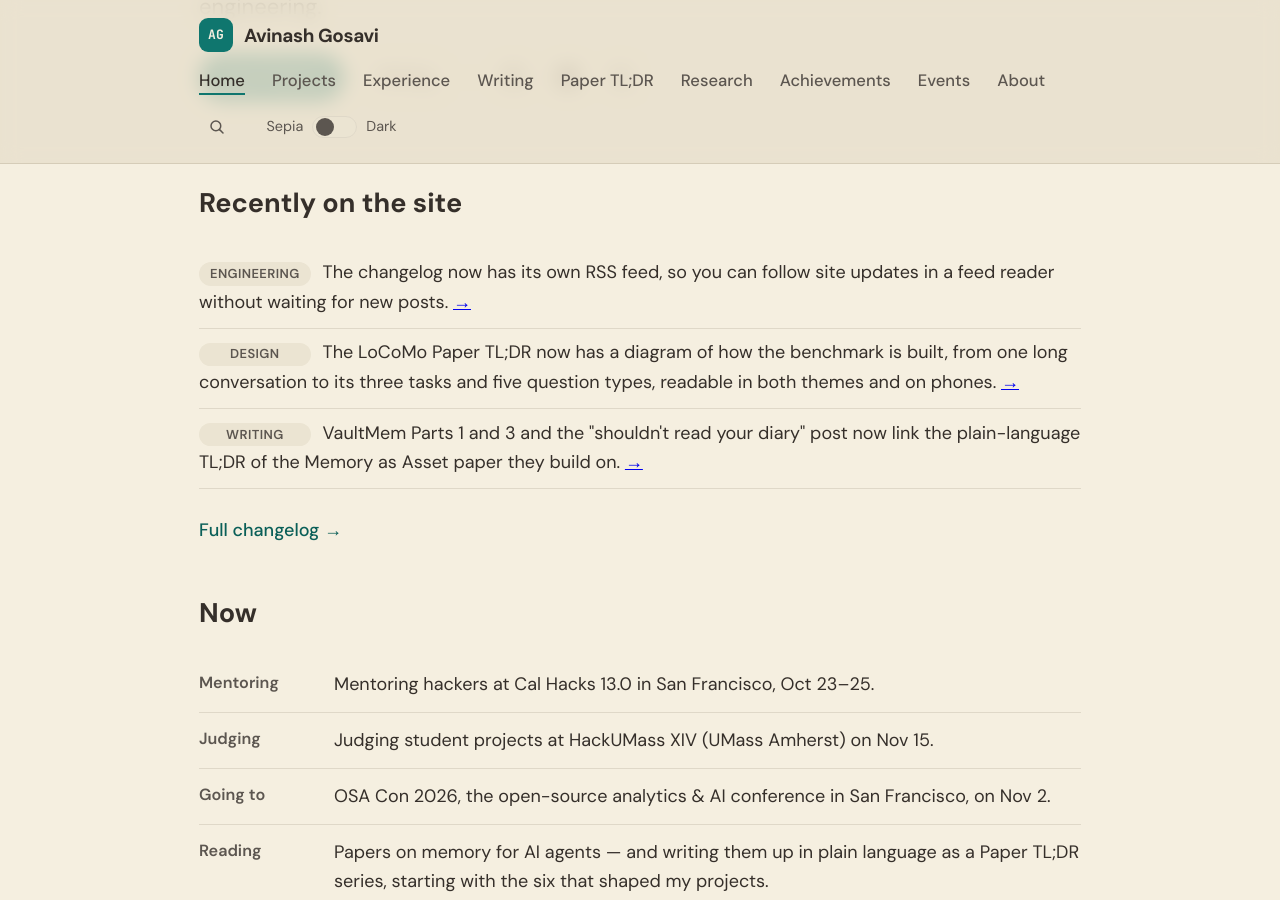
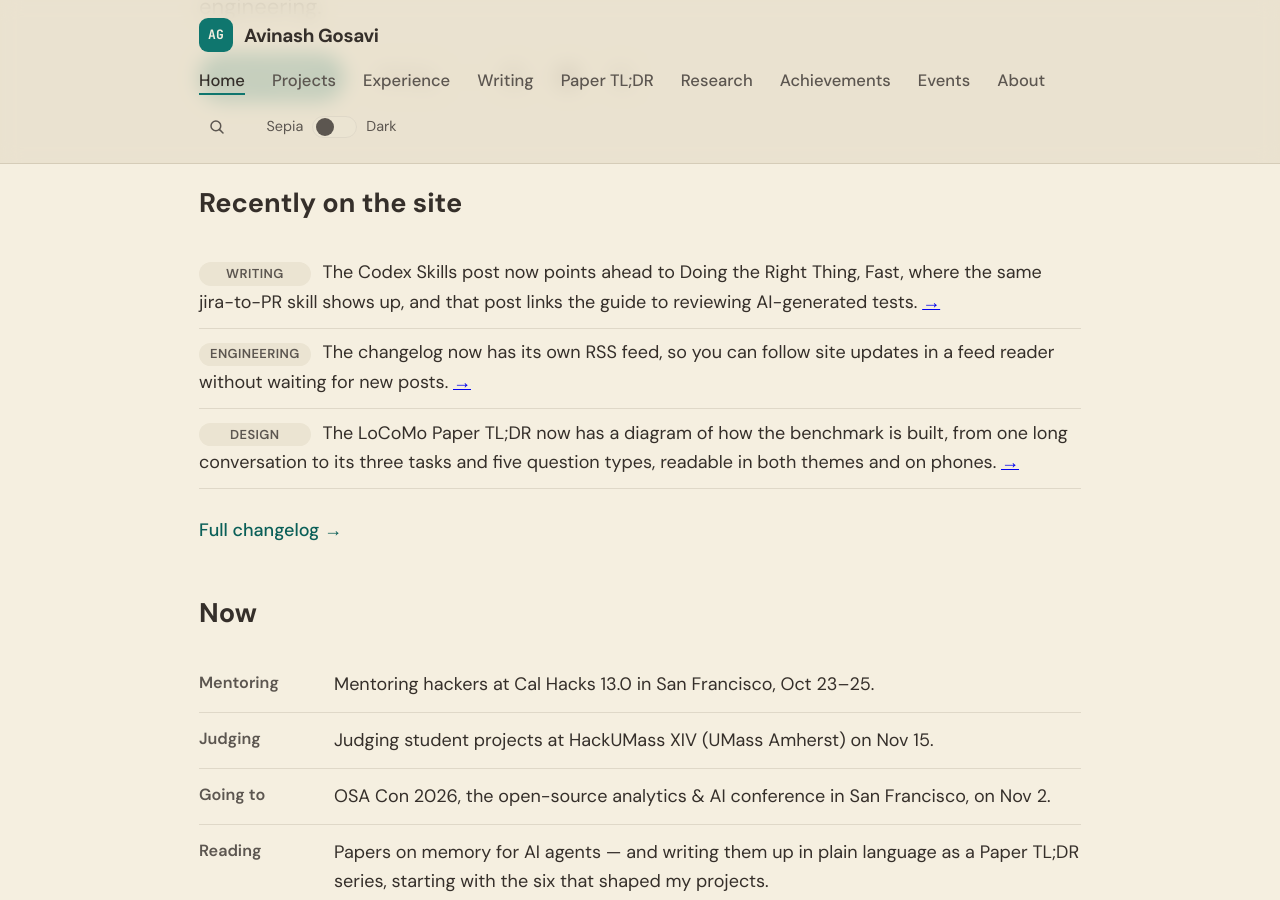
Before and after one commit to aag1091-alt/avinashgosavi.com, a Jekyll site: the page built from index.md, in a window 1280 px wide and 900 px high, scrolled down 554 px. Built offline with Jekyll 4.4.1, drawn with Linux system fonts in a browser that asks for light colours.

Commit message:
Writing: cross-link Codex Skills → Doing the Right Thing, Fast → AI-tests review post
Co-Authored-By: Claude <noreply@anthropic.com>

```diff
--- a/_data/changelog.yml
+++ b/_data/changelog.yml
@@ -1,5 +1,9 @@
 # Public changelog shown on /changelog and (latest 3) on the homepage.
 # Newest first. desk: Writing | Design | Engineering
+- date: 2026-10-21
+  desk: Writing
+  text: The Codex Skills post now points ahead to Doing the Right Thing, Fast, where the same jira-to-PR skill shows up, and that post links the guide to reviewing AI-generated tests.
+  link: /post/codex-skills-baking-your-workflow-into-the-tool/
 - date: 2026-10-21
   desk: Engineering
   text: The changelog now has its own RSS feed, so you can follow site updates in a feed reader without waiting for new posts.
--- a/_posts/2026-02-17-codex-skills.md
+++ b/_posts/2026-02-17-codex-skills.md
@@ -207,3 +207,5 @@ So: **agent** for open-ended work, **skill** for repeatable workflows. Start wit
 ---
 
 *Further reading: [Codex Agent Skills](https://developers.openai.com/codex/skills), [Codex CLI features](https://developers.openai.com/codex/cli/features), [Slash commands](https://developers.openai.com/codex/guides/slash-commands/), [OpenAI skills on GitHub](https://github.com/openai/skills), and community resources like the [Codex Skills Catalog](https://jmerta.github.io/codex-skills/) and the [Habr deep dive on Codex Skills](https://habr.com/en/articles/984916/).*
+
+*Next: the jira-to-PR skill shows up again in [Doing the Right Thing, Fast]({% post_url 2026-04-25-doing-the-right-thing-fast %}), a two-week cleanup split into 20–25 work streams.*
--- a/_posts/2026-04-25-doing-the-right-thing-fast.md
+++ b/_posts/2026-04-25-doing-the-right-thing-fast.md
@@ -45,3 +45,5 @@ I'm genuinely excited to see where this goes next.
 ---
 
 *Read about how I approach repeatable workflows in Codex: [Codex Skills: Baking Your Workflow Into the Tool]({% post_url 2026-02-17-codex-skills %})*
+
+*Related: [Are These AI-Generated Tests Good?]({% post_url 2026-02-28-reviewing-ai-generated-tests-istqb-framework %}) — a repeatable way to review the tests an LLM writes.*
```
